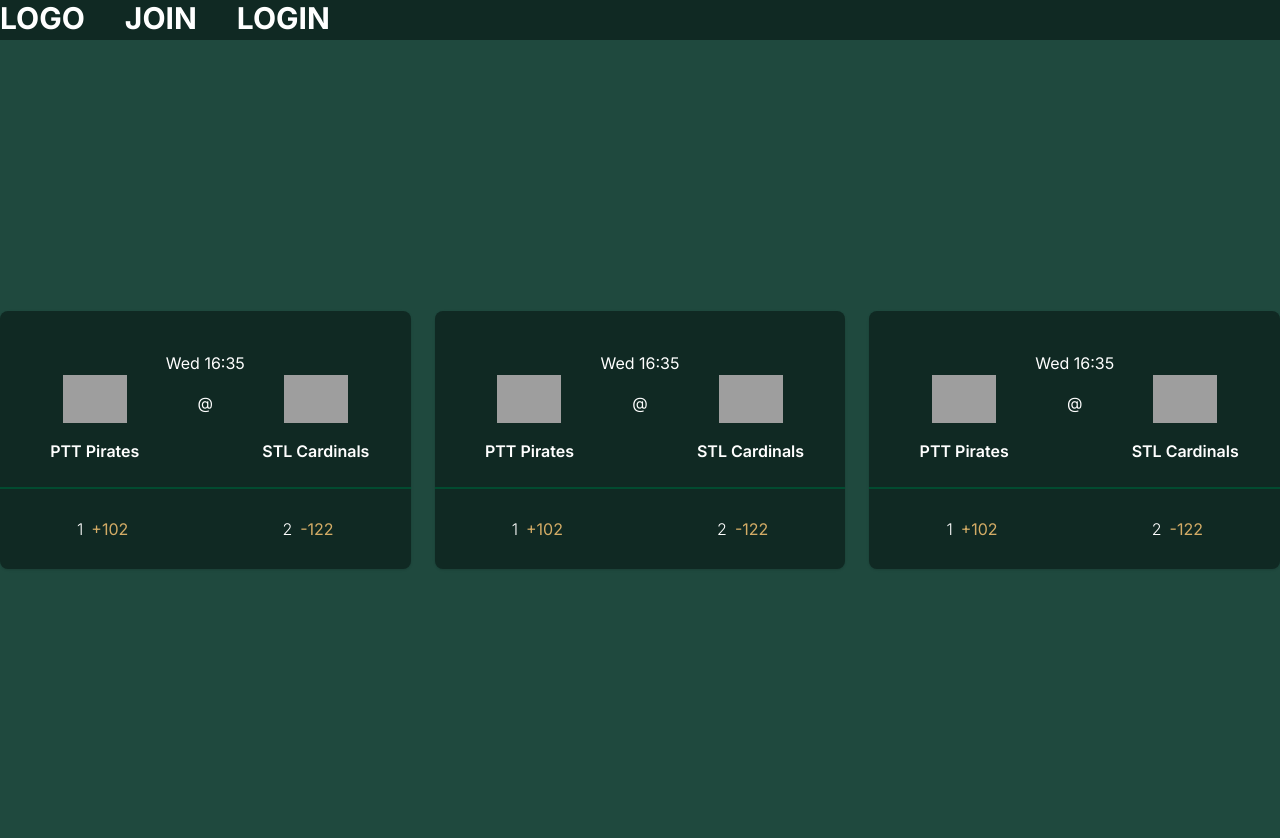
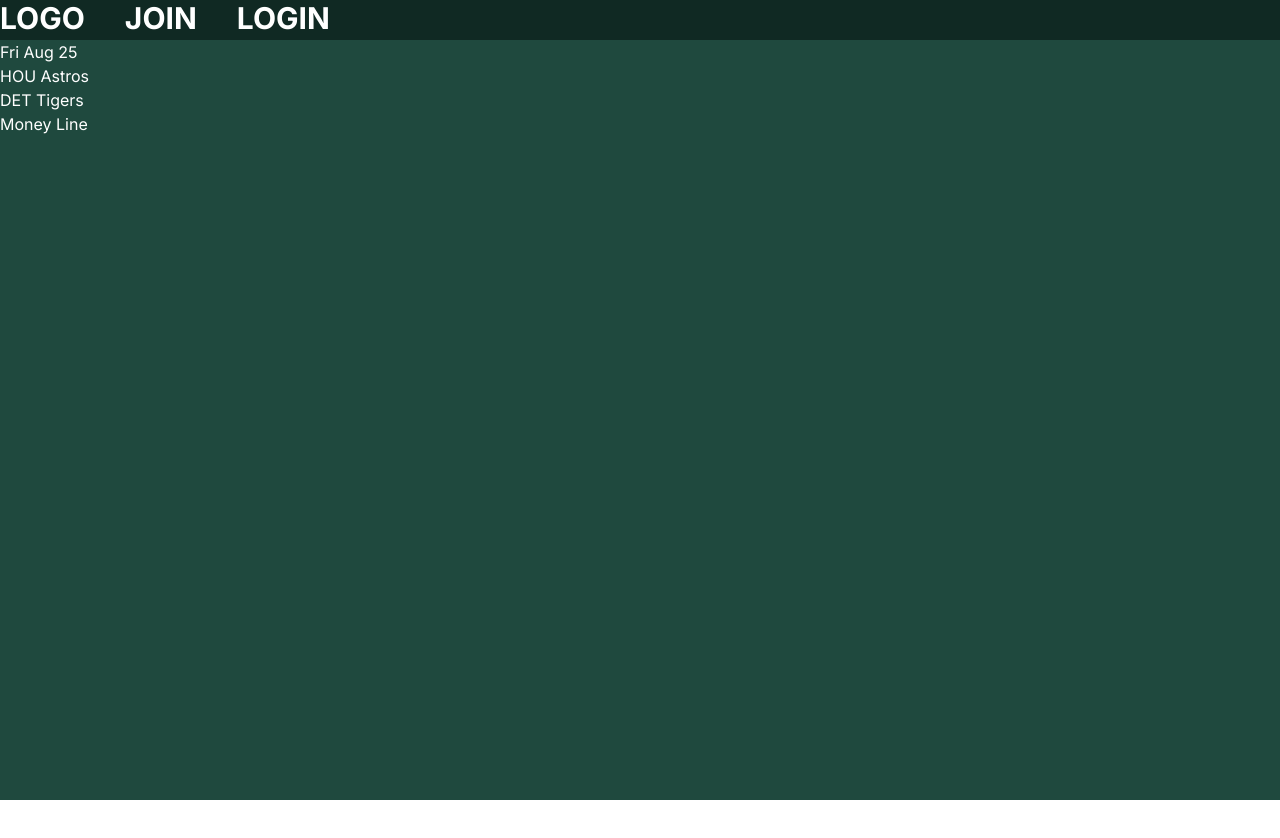
Before and after one commit to briannguy3n/freegroceries, a Next.js app: page / in a window 1280 px wide. After the commit the page ends 800 px from the top, so only its background shows below. Built offline with nearby package versions, Linux system fonts and the light colour scheme; grey boxes are pictures that could not be loaded.

Commit message:
Create File Structure Baseball Betting

```diff
--- /dev/null
+++ b/app/components/BaseballBettingPage/BaseballBettingCard/BaseballBettingCard.tsx
@@ -0,0 +1,5 @@
+const BaseballBettingCard = () => {
+    return ( <div></div> );
+}
+
+export default BaseballBettingCard;
--- /dev/null
+++ b/app/components/BaseballBettingPage/BaseballBettingCard/BaseballMatchup.tsx
@@ -0,0 +1,5 @@
+const BaseballMatchup = () => {
+    return ( <div></div> );
+}
+
+export default BaseballMatchup;
--- /dev/null
+++ b/app/components/BaseballBettingPage/BaseballBettingCard/BaseballMoneyline.tsx
@@ -0,0 +1,5 @@
+const BaseballMoneyline = () => {
+    return ( <div></div> );
+}
+
+export default BaseballMoneyline;
--- /dev/null
+++ b/app/components/BaseballBettingPage/BaseballBettingPage.tsx
@@ -0,0 +1,26 @@
+
+
+const BaseballBettingPage = () => {
+  return (
+    <div>
+      <p>Fri Aug 25</p>
+
+      <p>HOU Astros</p>
+      <p>DET Tigers</p>
+      <p>Money Line</p>
+    </div>
+  )
+}
+
+export default BaseballBettingPage
+
+
+/*
+
+BaseballBettingPageTopRow
+BaseBallCard
+    BaseBallMatchup
+        TeamName
+Money Line Odds
+
+*/
--- /dev/null
+++ b/app/components/BaseballBettingPage/BaseballBettingPageTopRow.tsx
@@ -0,0 +1,5 @@
+const BaseballBettingPageTopRow = () => {
+    return ( <div></div> );
+}
+
+export default BaseballBettingPageTopRow;
--- a/app/components/Navbar/Navbar.tsx
+++ b/app/components/Navbar/Navbar.tsx
@@ -1,5 +1,5 @@
 const Navbar = () => {
-  return <nav className="bg-freegroceries-900 h-10 flex gap-10">
+  return <nav className="bg-freegroceries-900 h-10 flex gap-10 w-screen">
     <h1 className="uppercase text-white font-bold text-3xl">Logo</h1>
     <h1 className="uppercase text-white font-bold text-3xl">Join</h1>
     <h1 className="uppercase text-white font-bold text-3xl">Login</h1>
--- a/app/globals.css
+++ b/app/globals.css
@@ -17,11 +17,9 @@
 }
 
 body {
-  color: rgb(var(--foreground-rgb));
-  background: linear-gradient(
-      to bottom,
-      transparent,
-      rgb(var(--background-end-rgb))
-    )
-    rgb(var(--background-start-rgb));
+
 }
+
+p {
+  color: white
+}
--- a/app/page.tsx
+++ b/app/page.tsx
@@ -1,25 +1,38 @@
 "use client"
 
+// @ts-ignore
+import BaseballBettingPage from "./components/BaseballBettingPage/BaseballBettingPage"
 import Register from "./components/Register"
 import Login from "./components/Login"
 import FeaturedGameScroller from "./components/FeaturedGameScroller/FeaturedGameScroller"
+import { MatchProvider } from "./util/MatchContext"
 import React from "react"
-import { MatchProvider } from "./util/MatchContext"
 import Navbar from "./components/Navbar/Navbar"
+
 
 export default function Home() {
   return (
-    <div className="h-full w-screen bg-freegroceries-100 justify-center items-center">
+    <div className="bg-freegroceries-100 h-screen w-screen">
       <Navbar />
+      <BaseballBettingPage />
 
-      <div className="flex w-screen h-screen justify-center items-center">
-        <MatchProvider>
-          <FeaturedGameScroller />
-        </MatchProvider>
-
-        {/* <Register /> */}
-        {/* <Login /> */}
-      </div>
     </div>
   )
 }
+
+
+
+// <div className="h-full w-screen bg-freegroceries-100 justify-center items-center">
+//         <Navbar />
+
+//         <div className="">
+//           <BaseballBettingPage />
+
+//           {/* <MatchProvider>
+//         <FeaturedGameScroller />
+//       </MatchProvider> */}
+
+//           {/* <Register /> */}
+//           {/* <Login /> */}
+//         </div>
+//       </div>
```
Also changed, not shown: app/components/BaseballBettingPage/BaseballBettingCard/BaseballTeam.tsx (added).
